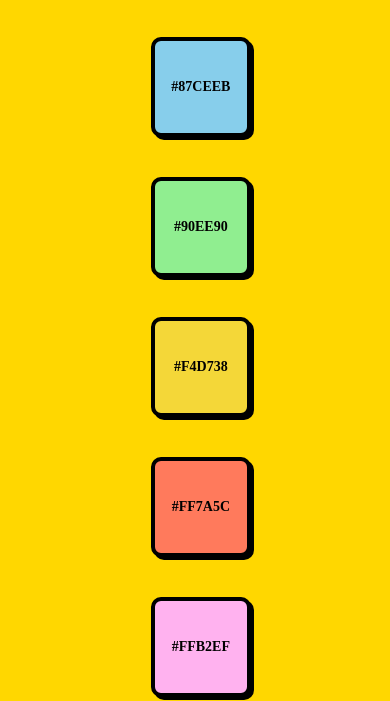
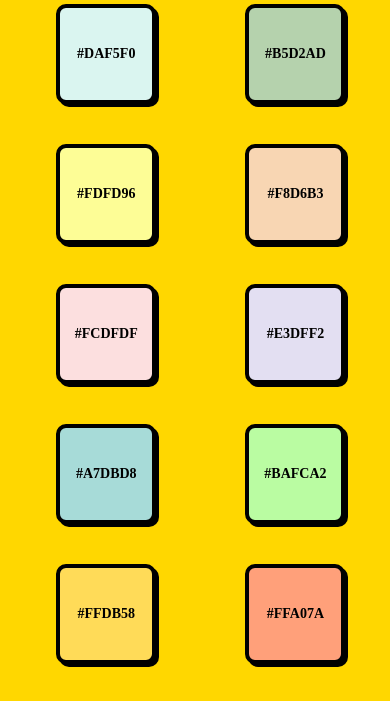
Before and after one commit to AA-4444/Neo-Brutalism, a plain HTML site: page colors.html in a window 390 px wide. Shown: the part 119-820 px from the top of the page. Drawn offline with Linux system fonts and the light colour scheme.

Commit message:
fixing height for mobile

```diff
--- a/colors.css
+++ b/colors.css
@@ -79,11 +79,11 @@ body {
 }
 @media (max-width: 480px) {
     .color-section {
-        min-height: 100vh;
-        padding-top: 40%; /* Padding to ensure content doesn't touch the top edge */
+        height: 260vh;
+
     }
     .grid {
-        grid-template-columns: repeat(1, 1fr); /* 1 column for mobile phones */
+        grid-template-columns: repeat(2, 1fr); /* 1 column for mobile phones */
         width: 100%; /* Ensure full width for alignment */
         justify-items: center; /* Center items within the grid */
     }
--- a/style.css
+++ b/style.css
@@ -739,7 +739,7 @@ ul.explore-description {
     margin-bottom: 10px; /* Add margin for spacing */
 }
 .explore-section {
-    min-height: 100vh;
+    height: 100vh;
 }
 .explore-title {
     font-size: 1.4rem;
```
Also changed, not shown: 1 other file.
